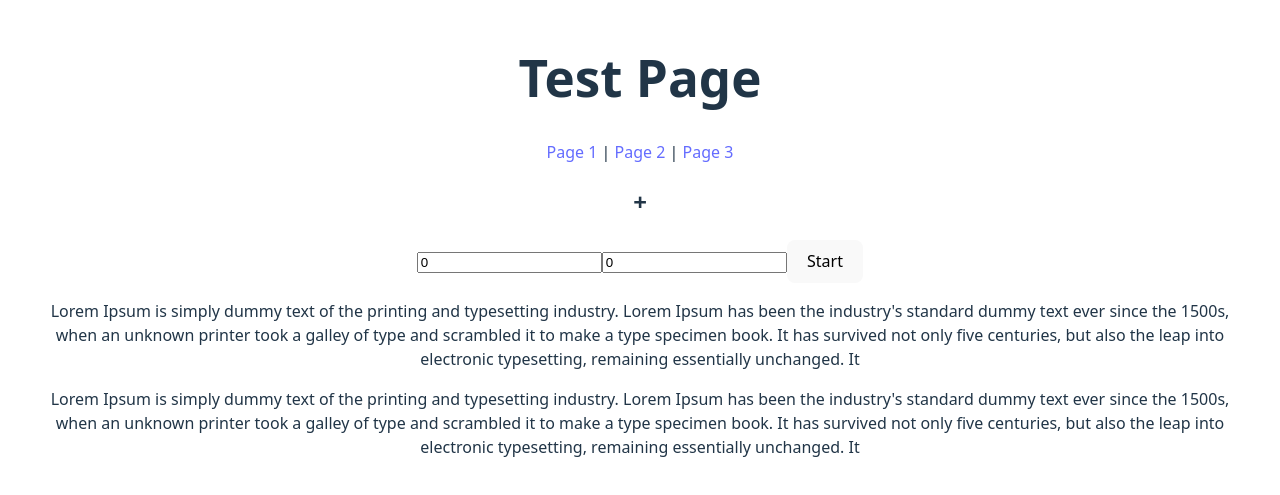
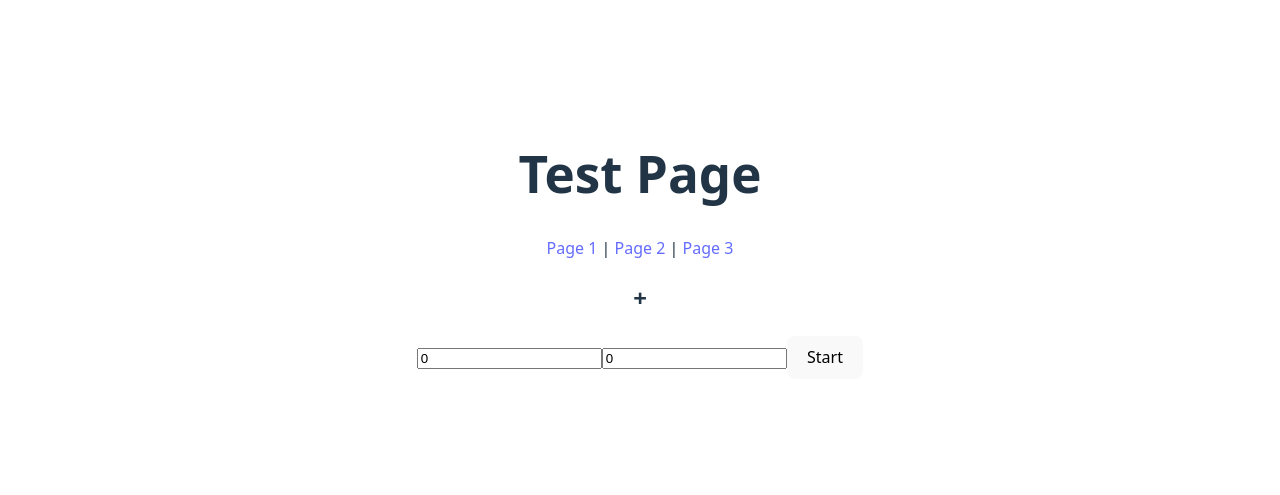
Before and after one commit to PiekharievaK/changelog-test, a React (Vite) app: page /1 in a window 1280 px wide. Shown: the part 155-650 px from the top of the page. Built offline with nearby package versions, Linux system fonts and the light colour scheme.

Commit message:
feat(M-234): some changes

```diff
--- a/src/pages/page1/Page1.jsx
+++ b/src/pages/page1/Page1.jsx
@@ -15,8 +15,6 @@ export const AddPage = () => {
             <input type="number" value={b} onChange={e => setB(e.target.value)}/>
             <button onClick={() => handleAdd(a, b, setResult)}>Start</button>
             {result !== null && <p>Result: {result}</p>}
-            <TestingComponent/>
-            <TestingComponent/>
         </div>
     );
 }
--- a/src/pages/page2/Page2.jsx
+++ b/src/pages/page2/Page2.jsx
@@ -5,11 +5,11 @@ export default function SubtractPage() {
     const [b, setB] = useState(0);
     const [result, setResult] = useState(null);
 
-    const handleSubtract = () => setResult(Number(a) + Number(b));
+    const handleSubtract = () => setResult(Number(a) - Number(b));
 
     return (
         <div>
-            <h2>+</h2>
+            <h2>-</h2>
             <input type="number" value={a} onChange={e => setA(e.target.value)} />
             <input type="number" value={b} onChange={e => setB(e.target.value)} />
             <button onClick={handleSubtract}>Start</button>
--- a/src/pages/page3/Page3.jsx
+++ b/src/pages/page3/Page3.jsx
@@ -6,7 +6,7 @@ export default function MultiplyPage() {
   const [b, setB] = useState(0);
   const [result, setResult] = useState(null);
 
-  const action = '*'
+  const action = '+'
   return (
     <div>
       <h2>{action}</h2>
```
